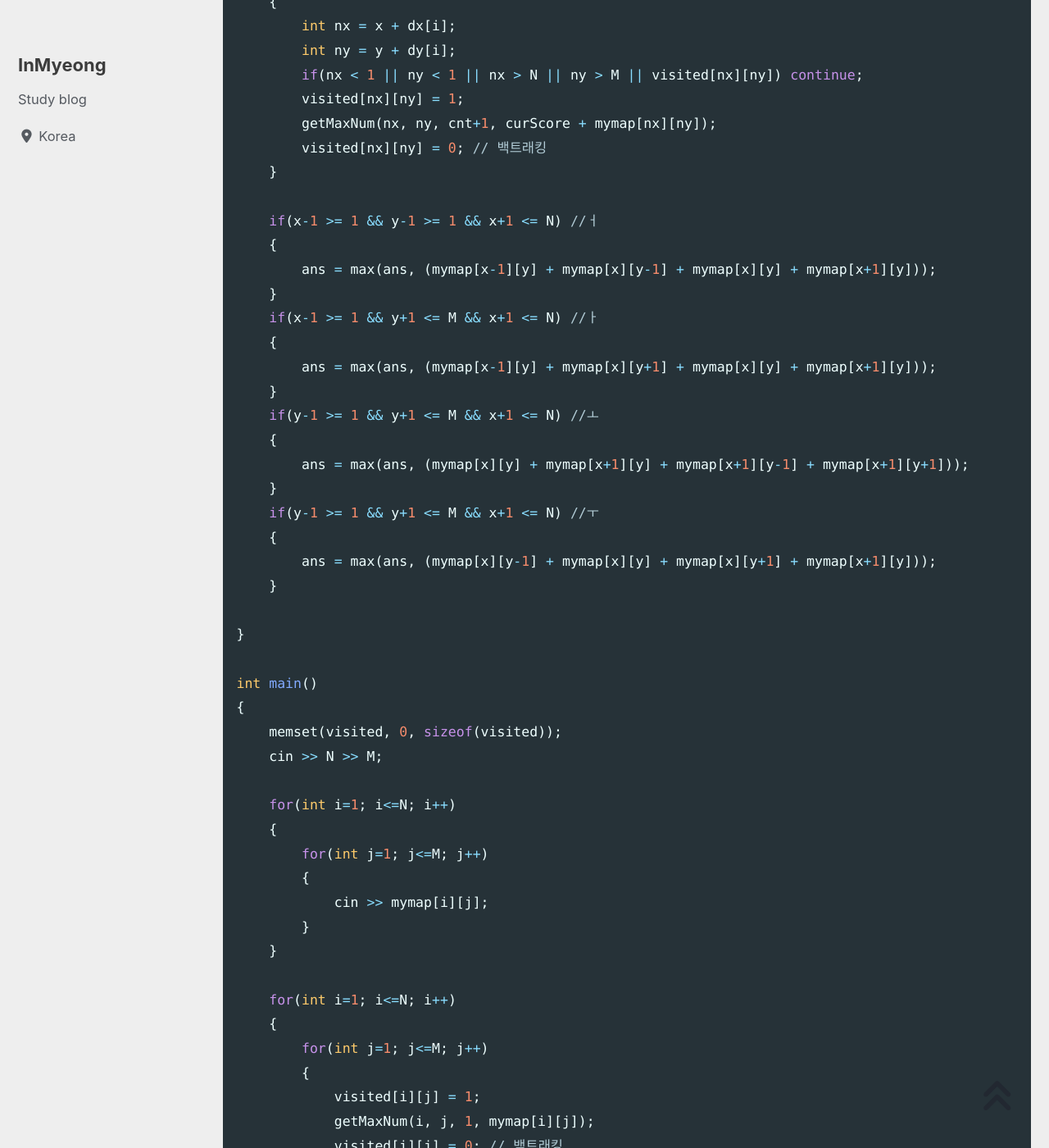
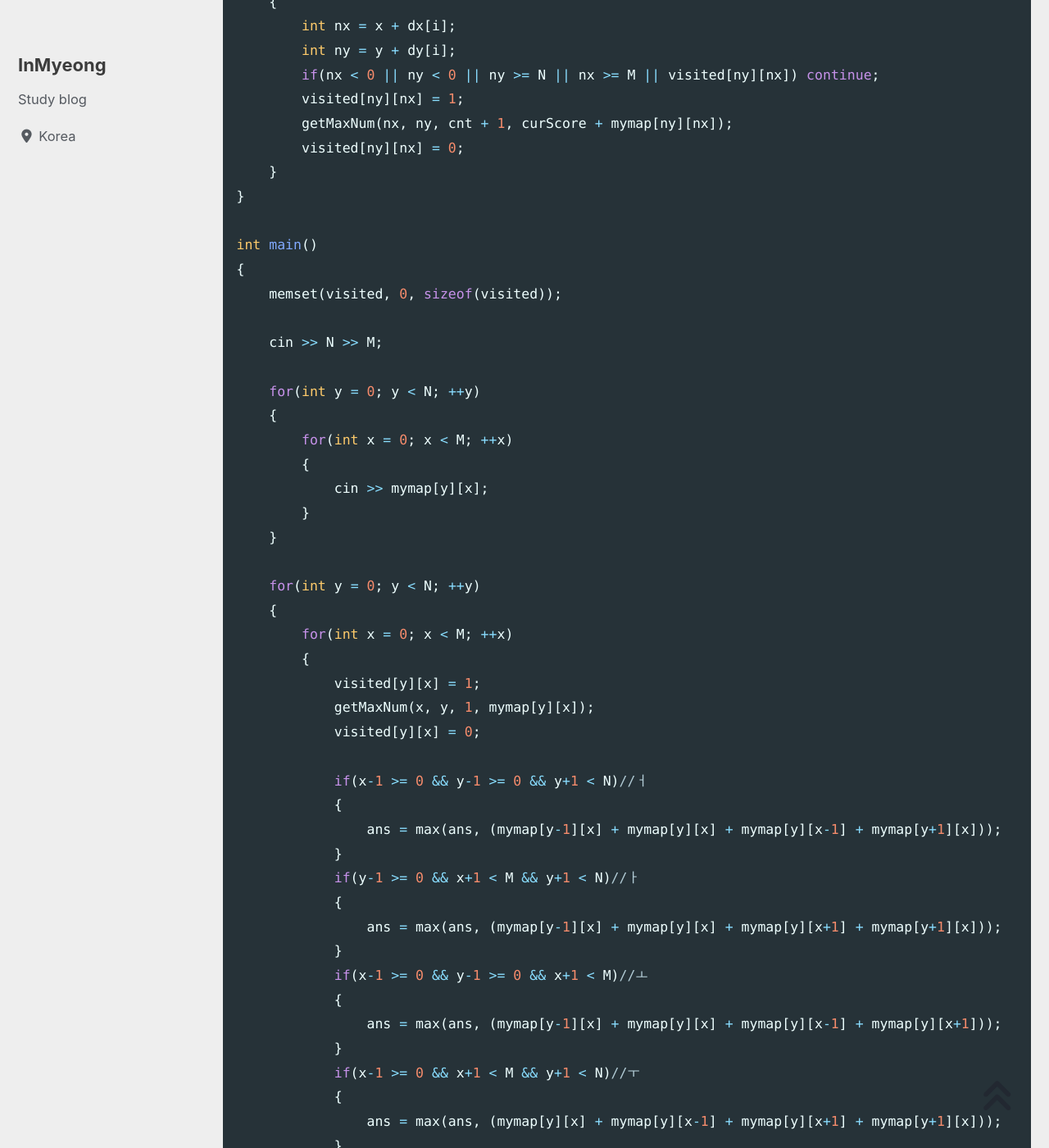
Before and after one commit to devMyeong/devMyeong.github.io, a Jekyll site: the page built from _posts/codingTest/2022-09-25-백준.md, in a window 1280 px wide and 1400 px high, scrolled down 15957 px. Shown: the whole window at 82% size. Built offline with Jekyll 4.4.1, drawn with Linux system fonts in a browser that asks for light colours; cached includes are drawn as plain includes; nearby versions of some CDN libraries; some web fonts are replaced; comment, search, counter and statistics services are not loaded; some of the changed text lies outside the part shown.

Commit message:
Chore : 백준 코드 수정

```diff
--- a/_posts/codingTest/2022-09-25-백준.md
+++ b/_posts/codingTest/2022-09-25-백준.md
@@ -493,61 +493,61 @@ int N, M, ans=0;
 
 void getMaxNum(int x, int y, int cnt, int curScore)
 {
-    if(cnt == 4) // 깊이가 4가 되면
+    if(cnt == 4)
     {
         if(ans < curScore) ans = curScore;
         return;
     }
 
-    for(int i=0; i<4; i++)
+    for(int i = 0; i < 4; ++i)
     {
         int nx = x + dx[i];
         int ny = y + dy[i];
-        if(nx < 1 || ny < 1 || nx > N || ny > M || visited[nx][ny]) continue;
-        visited[nx][ny] = 1;
-        getMaxNum(nx, ny, cnt+1, curScore + mymap[nx][ny]);
-        visited[nx][ny] = 0; // 백트래킹
+        if(nx < 0 || ny < 0 || ny >= N || nx >= M || visited[ny][nx]) continue;
+        visited[ny][nx] = 1;
+        getMaxNum(nx, ny, cnt + 1, curScore + mymap[ny][nx]);
+        visited[ny][nx] = 0;
     }
-
-    if(x-1 >= 1 && y-1 >= 1 && x+1 <= N) //ㅓ
-    {
-        ans = max(ans, (mymap[x-1][y] + mymap[x][y-1] + mymap[x][y] + mymap[x+1][y]));
-    }
-    if(x-1 >= 1 && y+1 <= M && x+1 <= N) //ㅏ
-    {
-        ans = max(ans, (mymap[x-1][y] + mymap[x][y+1] + mymap[x][y] + mymap[x+1][y]));
-    }
-    if(y-1 >= 1 && y+1 <= M && x+1 <= N) //ㅗ
-    {
-        ans = max(ans, (mymap[x][y] + mymap[x+1][y] + mymap[x+1][y-1] + mymap[x+1][y+1]));
-    }
-    if(y-1 >= 1 && y+1 <= M && x+1 <= N) //ㅜ
-    {
-        ans = max(ans, (mymap[x][y-1] + mymap[x][y] + mymap[x][y+1] + mymap[x+1][y]));
-    }
-
 }
 
 int main()
 {
     memset(visited, 0, sizeof(visited));
+
     cin >> N >> M;
 
-    for(int i=1; i<=N; i++)
+    for(int y = 0; y < N; ++y)
     {
-        for(int j=1; j<=M; j++)
+        for(int x = 0; x < M; ++x)
         {
-            cin >> mymap[i][j];
+            cin >> mymap[y][x];
         }
     }
 
-    for(int i=1; i<=N; i++)
+    for(int y = 0; y < N; ++y)
     {
-        for(int j=1; j<=M; j++)
+        for(int x = 0; x < M; ++x)
         {
-            visited[i][j] = 1;
-            getMaxNum(i, j, 1, mymap[i][j]);
-            visited[i][j] = 0; // 백트래킹
+            visited[y][x] = 1;
+            getMaxNum(x, y, 1, mymap[y][x]);
+            visited[y][x] = 0;
+
+            if(x-1 >= 0 && y-1 >= 0 && y+1 < N)//ㅓ
+            {
+                ans = max(ans, (mymap[y-1][x] + mymap[y][x] + mymap[y][x-1] + mymap[y+1][x]));
+            }
+            if(y-1 >= 0 && x+1 < M && y+1 < N)//ㅏ
+            {
+                ans = max(ans, (mymap[y-1][x] + mymap[y][x] + mymap[y][x+1] + mymap[y+1][x]));
+            }
+            if(x-1 >= 0 && y-1 >= 0 && x+1 < M)//ㅗ
+            {
+                ans = max(ans, (mymap[y-1][x] + mymap[y][x] + mymap[y][x-1] + mymap[y][x+1]));
+            }
+            if(x-1 >= 0 && x+1 < M && y+1 < N)//ㅜ
+            {
+                ans = max(ans, (mymap[y][x] + mymap[y][x-1] + mymap[y][x+1] + mymap[y+1][x]));
+            }
         }
     }
 
```
